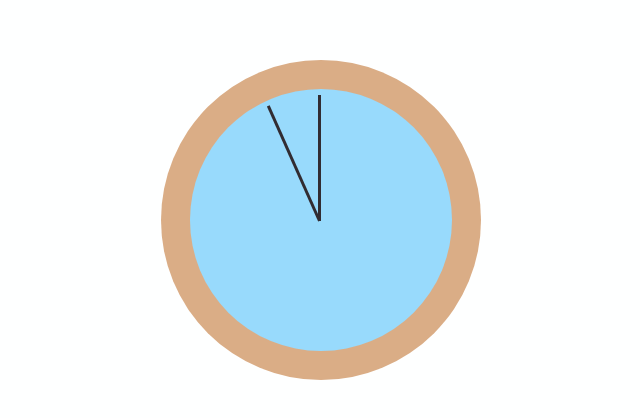
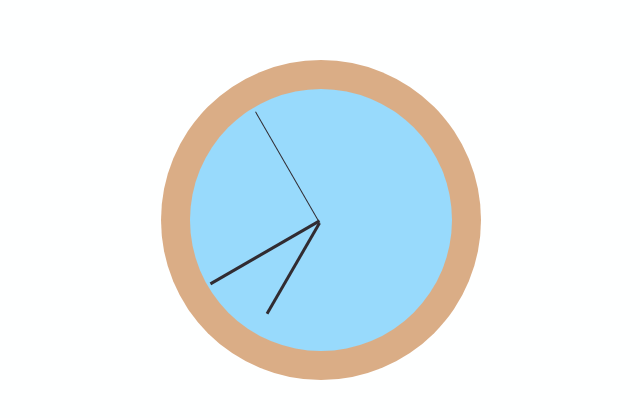
Before and after one commit to mveyron/JavaScript30, a plain HTML site: page 02 - JS and CSS Clock/index.html in a window 1280 px wide. Shown: the part 140-558 px from the top of the page, without its empty margins (319-959 px from the left). Drawn offline with Linux system fonts and the light colour scheme.

Commit message:
02: make the clock ticking and hands distinguishable

```diff
--- a/02 - JS and CSS Clock/script.js
+++ b/02 - JS and CSS Clock/script.js
@@ -1,9 +1,36 @@
+const ONE_SEC = 1000;
+const ONE_MIN = ONE_SEC * 60;
+const ONE_HOUR = ONE_MIN * 60;
+
 const updateSeconds = () => {
 	const now = new Date();
 	const seconds = now.getSeconds();
-	const angle = (seconds + 1) * 6;
+	const angle = seconds * 6;
 	const secondsHand = document.querySelector('.second-hand');
 	secondsHand.style.transform = `rotate(${angle}deg)`;
 };
 
-setInterval(updateSeconds, 1000);
+const updateMinutes = () => {
+	const now = new Date();
+	const minutes = now.getMinutes();
+	const angle = minutes * 6;
+	const minutesHand = document.querySelector('.min-hand');
+	minutesHand.style.transform = `rotate(${angle}deg)`;
+};
+
+const updateHours = () => {
+	const now = new Date();
+	const hours = now.getHours();
+	const hoursOnClock = hours > 12 ? hours - 12 : hours;
+	const angle = hoursOnClock * 30;
+	const hoursHand = document.querySelector('.hour-hand');
+	hoursHand.style.transform = `rotate(${angle}deg)`;
+};
+
+updateSeconds();
+updateMinutes();
+updateHours();
+
+setInterval(updateSeconds, ONE_SEC);
+setInterval(updateMinutes, ONE_MIN);
+setInterval(updateHours, ONE_HOUR);
--- a/02 - JS and CSS Clock/styles.css
+++ b/02 - JS and CSS Clock/styles.css
@@ -35,3 +35,12 @@ body {
     left: 49%;
     transform-origin: center bottom;
 }
+
+.second-hand {
+	width: 1px;
+}
+
+.hour-hand {
+	height: 40%;
+	top: 11%;
+}
```
